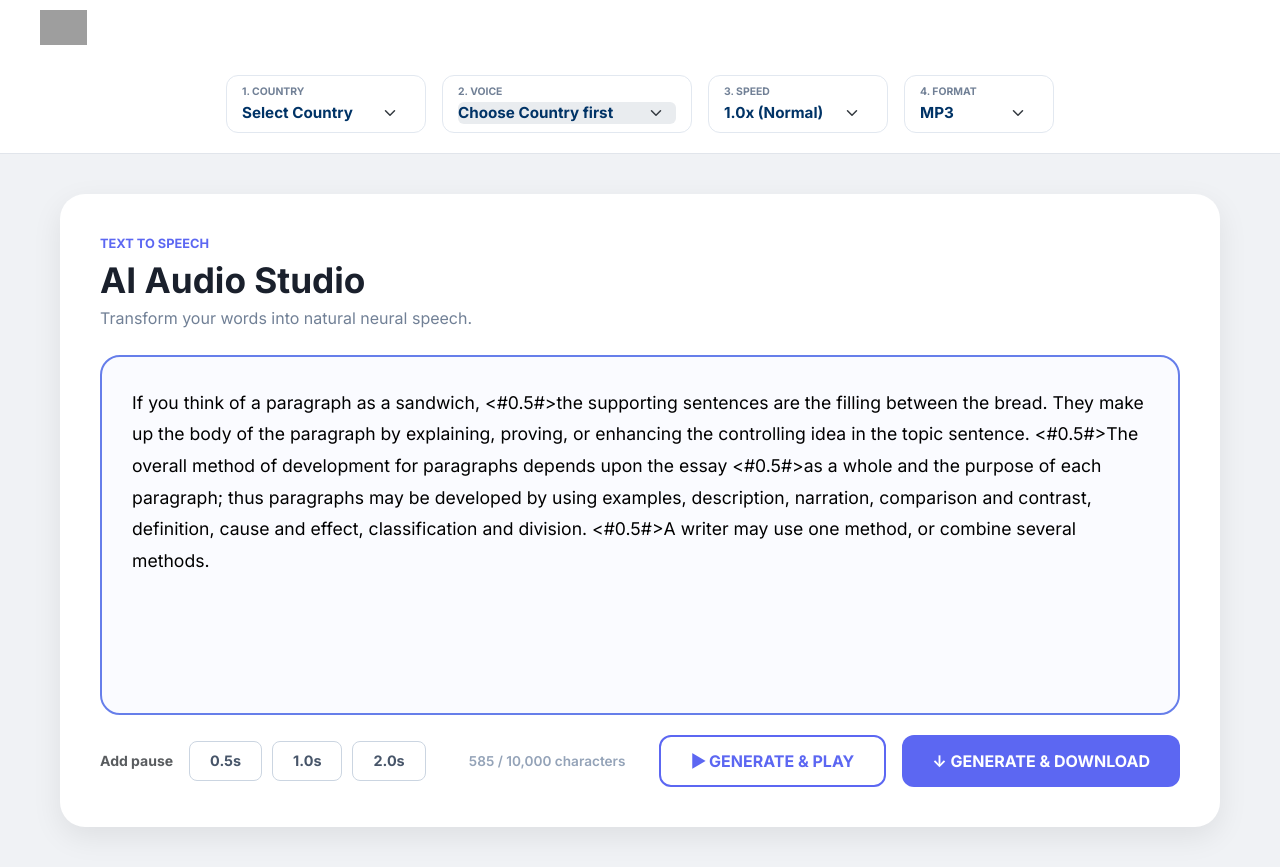
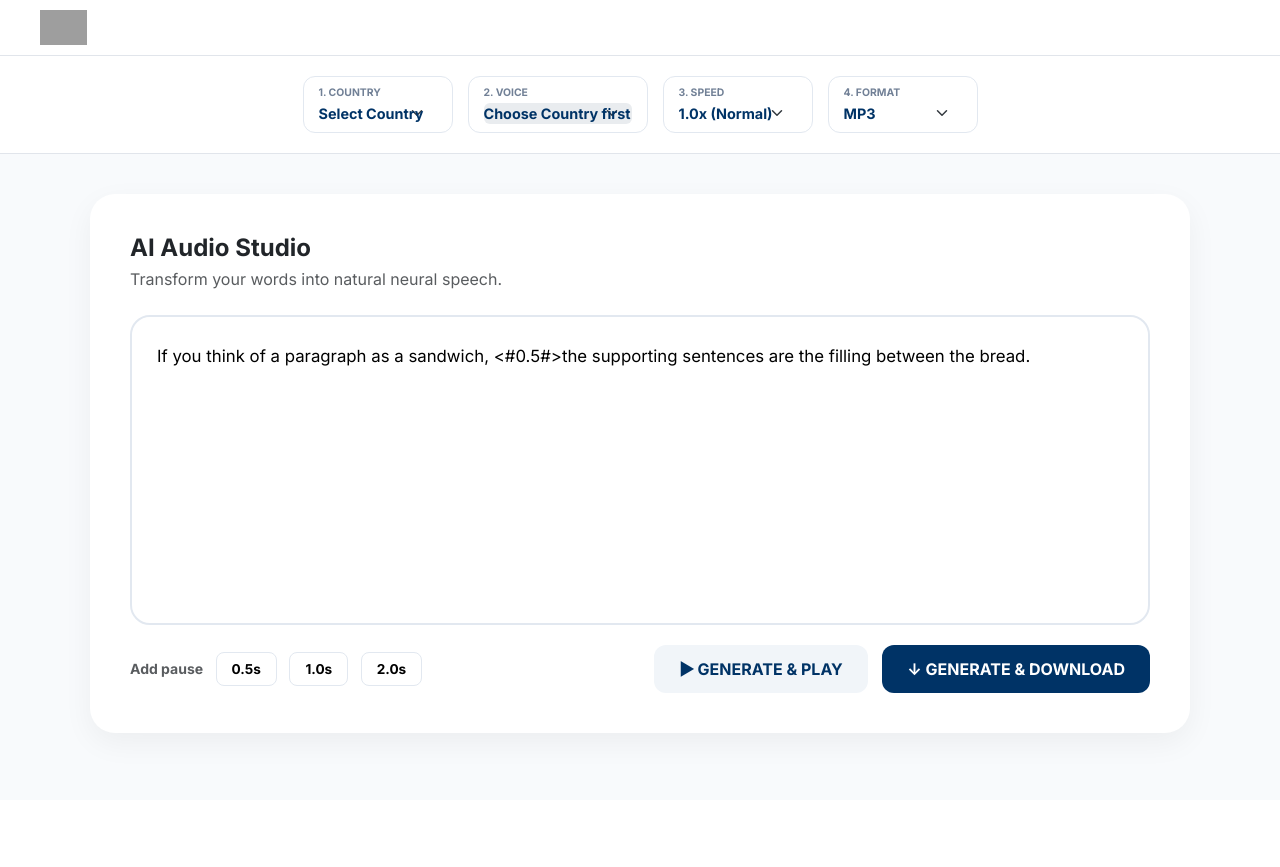
Before and after one commit to tusharkondvilkar/Multiple-text-to-voice, a Flask app: page / in a window 1280 px wide. After the commit the page ends 744 px from the top, so only its background shows below. Run offline with Flask 3, Linux system fonts and the light colour scheme; grey boxes are pictures that could not be loaded.

Commit message:
Update index.html

```diff
--- a/templates/index.html
+++ b/templates/index.html
@@ -8,62 +8,32 @@
     <link href="https://fonts.googleapis.com/css2?family=Inter:wght@400;600;700&display=swap" rel="stylesheet">
     <style>
         :root { --hrm-blue: #003366; --accent: #5c67f2; }
-        body { background: #f0f2f5; font-family: 'Inter', sans-serif; min-height: 100vh; margin: 0; }
+        body { background: #f8fafc; font-family: 'Inter', sans-serif; margin: 0; }
+        .top-nav { background: white; padding: 10px 40px; border-bottom: 1px solid #e1e5eb; }
+        .controls-header { background: white; padding: 20px 40px; border-bottom: 1px solid #e1e5eb; display: flex; gap: 15px; justify-content: center; }
 
-        /* Header Selectors Area */
-        .top-nav { background: white; padding: 10px 40px; box-shadow: 0 2px 10px rgba(0,0,0,0.05); }
-        .controls-header { background: white; padding: 20px 40px; border-bottom: 1px solid #e1e5eb; }
-
-        .selector-box { border: 1px solid #e2e8f0; border-radius: 12px; padding: 8px 15px; background: white; }
+        .selector-box { border: 1px solid #e2e8f0; border-radius: 12px; padding: 8px 15px; background: white; min-width: 150px; }
         .selector-label { font-size: 0.65rem; font-weight: 800; color: #718096; text-transform: uppercase; margin-bottom: 2px; }
-        .form-select { border: none; font-weight: 700; color: var(--hrm-blue); cursor: pointer; padding: 0; font-size: 0.95rem; }
+        .form-select { border: none; font-weight: 700; color: var(--hrm-blue); padding: 0; font-size: 0.9rem; }
         .form-select:focus { box-shadow: none; }
 
-        /* Main Content Container */
-        .studio-container { max-width: 1200px; margin: 40px auto; padding: 0 20px; }
+        .editor-card { background: white; border-radius: 25px; padding: 40px; box-shadow: 0 10px 30px rgba(0,0,0,0.05); max-width: 1100px; margin: 40px auto; }
+        .text-area-wrapper { border: 2px solid #e2e8f0; border-radius: 20px; margin-bottom: 20px; transition: 0.3s; }
+        .text-area-wrapper:focus-within { border-color: var(--accent); }
+        #textInput { width: 100%; border: none; padding: 25px; min-height: 300px; font-size: 1.05rem; line-height: 1.7; resize: none; outline: none; border-radius: 20px; }
 
-        /* The Editor Card - Styled like your reference image */
-        .editor-card { background: white; border-radius: 25px; padding: 40px; box-shadow: 0 10px 30px rgba(0,0,0,0.08); }
-        .label-text { color: #5c67f2; font-weight: 700; font-size: 0.8rem; text-transform: uppercase; margin-bottom: 5px; }
-        .title-text { font-weight: 800; font-size: 2.2rem; color: #1a202c; margin-bottom: 5px; }
-        .sub-text { color: #718096; margin-bottom: 25px; }
-
-        .text-area-wrapper {
-            border: 2px solid #667eea; border-radius: 20px;
-            overflow: hidden; background: #fafbff; margin-bottom: 20px;
-        }
-        #textInput {
-            width: 100%; border: none; padding: 30px; min-height: 350px;
-            font-size: 1.1rem; line-height: 1.8; resize: none; outline: none; background: transparent;
-        }
-
-        /* Bottom Controls */
-        .bottom-bar { display: flex; justify-content: space-between; align-items: center; }
-        .pause-btn {
-            border: 1px solid #cbd5e1; background: white; border-radius: 8px;
-            padding: 8px 20px; font-size: 0.9rem; font-weight: 700; color: #475569;
-            margin-right: 10px; transition: 0.2s;
-        }
-        .pause-btn:hover { border-color: var(--accent); color: var(--accent); }
-
-        .btn-action { font-weight: 700; border-radius: 12px; padding: 12px 30px; border: none; transition: 0.2s; }
-        .btn-play { background: white; border: 2px solid var(--accent); color: var(--accent); }
-        .btn-download { background: var(--accent); color: white; }
-        .btn-download:hover { background: #4a54e1; transform: translateY(-2px); }
-
-        .stats-info { font-size: 0.85rem; color: #94a3b8; font-weight: 600; }
+        .btn-action { font-weight: 700; border-radius: 12px; padding: 12px 25px; border: none; }
+        .btn-play { background: #f1f5f9; color: var(--hrm-blue); margin-right: 10px; }
+        .btn-download { background: var(--hrm-blue); color: white; }
+        .pause-btn { border: 1px solid #e2e8f0; background: #fff; border-radius: 8px; padding: 6px 15px; font-weight: 700; font-size: 0.85rem; margin-right: 8px; }
     </style>
 </head>
 <body>
 
-<div class="top-nav">
-    <img src="https://hrmantra.com/assets/images/hrmantralogosvg.svg" height="35">
-</div>
+<div class="top-nav"><img src="https://hrmantra.com/assets/images/hrmantralogosvg.svg" height="35"></div>
 
-<!-- SELECTORS IN HEADER -->
 <div class="controls-header">
-    <div class="container-fluid d-flex gap-3 justify-content-center">
-        <div class="selector-box" style="width: 200px;">
+    <div class="selector-box">
         <p class="selector-label">1. Country</p>
         <select id="countrySelect" class="form-select" onchange="updateVoices()">
             <option value="">Select Country</option>
@@ -72,62 +42,43 @@
             {% endfor %}
         </select>
     </div>
-        <div class="selector-box" style="width: 250px;">
+    <div class="selector-box">
         <p class="selector-label">2. Voice</p>
-            <select id="voiceSelect" class="form-select" disabled>
-                <option value="">Choose Country first</option>
-            </select>
+        <select id="voiceSelect" class="form-select" disabled><option>Choose Country first</option></select>
     </div>
-        <div class="selector-box" style="width: 180px;">
+    <div class="selector-box">
         <p class="selector-label">3. Speed</p>
         <select id="speedSelect" class="form-select">
             <option value="1.0">1.0x (Normal)</option>
             <option value="1.1">1.1x (Fast)</option>
-                <option value="1.2">1.2x (Very Fast)</option>
             <option value="0.9">0.9x (Slow)</option>
         </select>
     </div>
-        <div class="selector-box" style="width: 150px;">
+    <div class="selector-box">
         <p class="selector-label">4. Format</p>
-            <select id="formatSelect" class="form-select">
-                <option value="mp3">MP3</option>
-                <option value="wav">WAV</option>
-            </select>
-        </div>
+        <select id="formatSelect" class="form-select"><option>MP3</option><option>WAV</option></select>
     </div>
 </div>
 
-<div class="studio-container">
 <div class="editor-card">
-        <p class="label-text">Text to Speech</p>
-        <h1 class="title-text">AI Audio Studio</h1>
-        <p class="sub-text">Transform your words into natural neural speech.</p>
+    <h4 class="fw-bold mb-1">AI Audio Studio</h4>
+    <p class="text-muted mb-4">Transform your words into natural neural speech.</p>
 
     <div class="text-area-wrapper">
-            <textarea id="textInput" placeholder="Type or paste your script here...">If you think of a paragraph as a sandwich, <#0.5#>the supporting sentences are the filling between the bread. They make up the body of the paragraph by explaining, proving, or enhancing the controlling idea in the topic sentence. <#0.5#>The overall method of development for paragraphs depends upon the essay <#0.5#>as a whole and the purpose of each paragraph; thus paragraphs may be developed by using examples, description, narration, comparison and contrast, definition, cause and effect, classification and division. <#0.5#>A writer may use one method, or combine several methods.</textarea>
+        <textarea id="textInput" placeholder="Enter text...">If you think of a paragraph as a sandwich, <#0.5#>the supporting sentences are the filling between the bread.</textarea>
     </div>
 
-        <div class="bottom-bar">
-            <div class="d-flex align-items-center">
-                <span class="small fw-bold text-muted me-3">Add pause</span>
+    <div class="d-flex justify-content-between align-items-center">
+        <div>
+            <span class="small fw-bold text-muted me-2">Add pause</span>
             <button class="pause-btn" onclick="insertTag('0.5')">0.5s</button>
             <button class="pause-btn" onclick="insertTag('1.0')">1.0s</button>
             <button class="pause-btn" onclick="insertTag('2.0')">2.0s</button>
         </div>
-
-            <div class="stats-info">
-                <span id="charCount">0</span> / 10,000 characters
-            </div>
-
-            <div class="d-flex gap-3">
+        <div>
             <button class="btn-action btn-play" onclick="generate(true)">▶ GENERATE & PLAY</button>
             <button class="btn-action btn-download" id="genBtn" onclick="generate(false)">↓ GENERATE & DOWNLOAD</button>
         </div>
-        </div>
-    </div>
-
-    <div id="playerArea" class="mt-4 text-center" style="display:none;">
-        <audio id="audioPlayer" controls class="w-50"></audio>
     </div>
 </div>
 
@@ -148,31 +99,18 @@
             });
         } else {
             vSelect.disabled = true;
-            vSelect.innerHTML = '<option value="">Choose Country first</option>';
+            vSelect.innerHTML = '<option>Choose Country first</option>';
         }
     }
 
-    // INSERT TAG AT CURSOR POSITION
     function insertTag(sec) {
         const textarea = document.getElementById('textInput');
         const tag = `<#${sec}#>`;
         const start = textarea.selectionStart;
-        const end = textarea.selectionEnd;
-        const currentVal = textarea.value;
-
-        textarea.value = currentVal.substring(0, start) + tag + currentVal.substring(end);
-
-        // Return focus and move cursor after tag
+        textarea.value = textarea.value.substring(0, start) + tag + textarea.value.substring(textarea.selectionEnd);
         textarea.focus();
         textarea.setSelectionRange(start + tag.length, start + tag.length);
-        updateChars();
     }
-
-    function updateChars() {
-        document.getElementById('charCount').innerText = document.getElementById('textInput').value.length;
-    }
-    document.getElementById('textInput').addEventListener('input', updateChars);
-    updateChars();
 
     async function generate(isPlayOnly) {
         const text = document.getElementById('textInput').value;
@@ -180,7 +118,7 @@
         const speed = document.getElementById('speedSelect').value;
         const btn = document.getElementById('genBtn');
 
-        if(!text || !voice) return alert("Select a voice first!");
+        if(!voice || voice.includes("Choose")) return alert("Please select a voice!");
 
         btn.disabled = true;
         try {
@@ -192,19 +130,21 @@
             const data = await res.json();
 
             if(data.url) {
-                const player = document.getElementById('audioPlayer');
-                player.src = data.url;
                 if(isPlayOnly) {
-                    document.getElementById('playerArea').style.display = 'block';
-                    player.play();
+                    const audio = new Audio(data.url);
+                    audio.play();
                 } else {
                     const a = document.createElement('a');
                     a.href = data.url;
                     a.download = "HRMantra_Audio.mp3";
                     a.click();
                 }
+            } else {
+                alert("Server Error: " + (data.error || "Unknown error"));
             }
-        } catch (e) { alert("Error generating audio."); }
+        } catch (e) {
+            alert("Connection Error. Please check Render logs.");
+        }
         btn.disabled = false;
     }
 </script>
```
Lines whose indentation alone changed are shown as unchanged.
